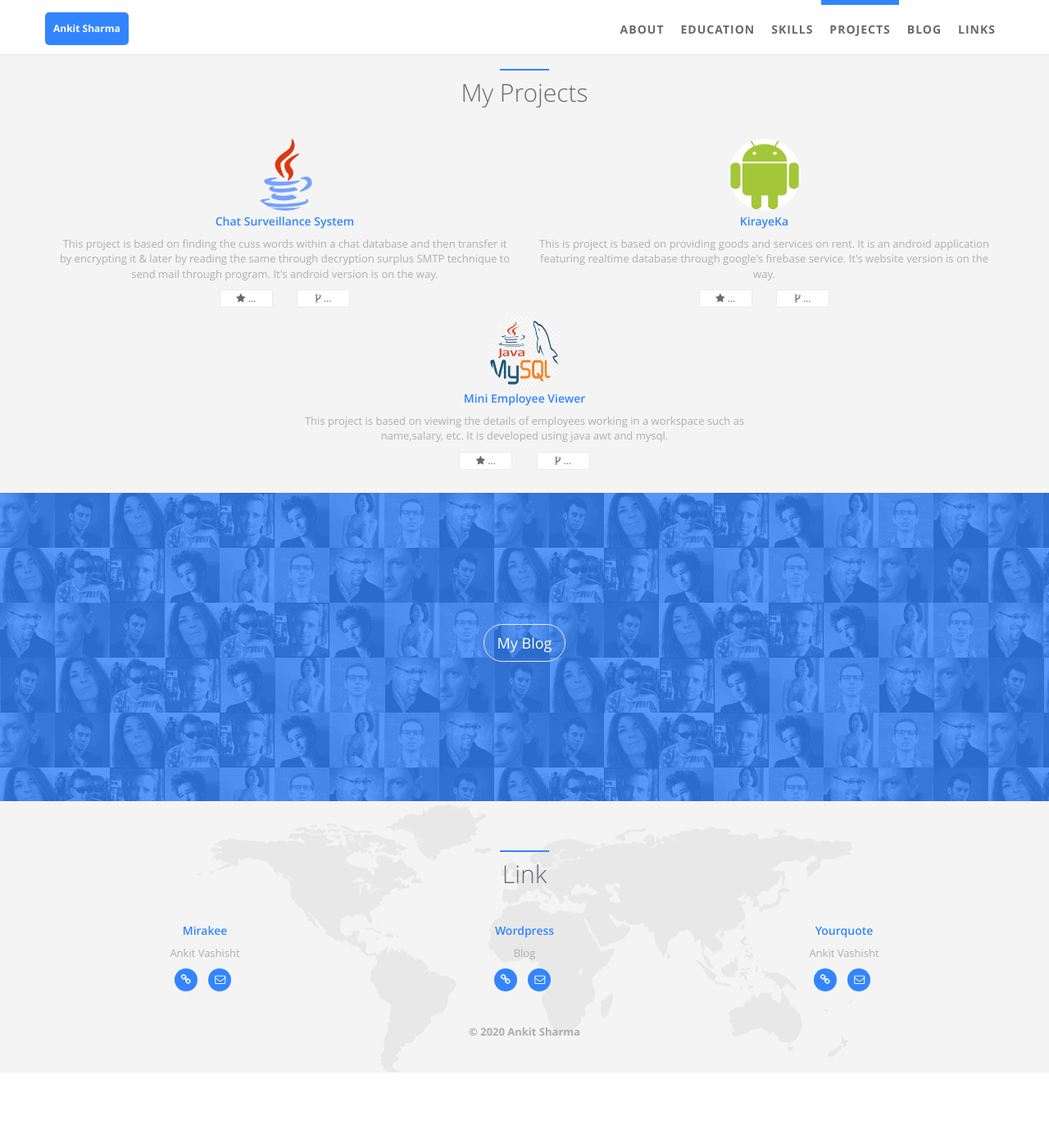
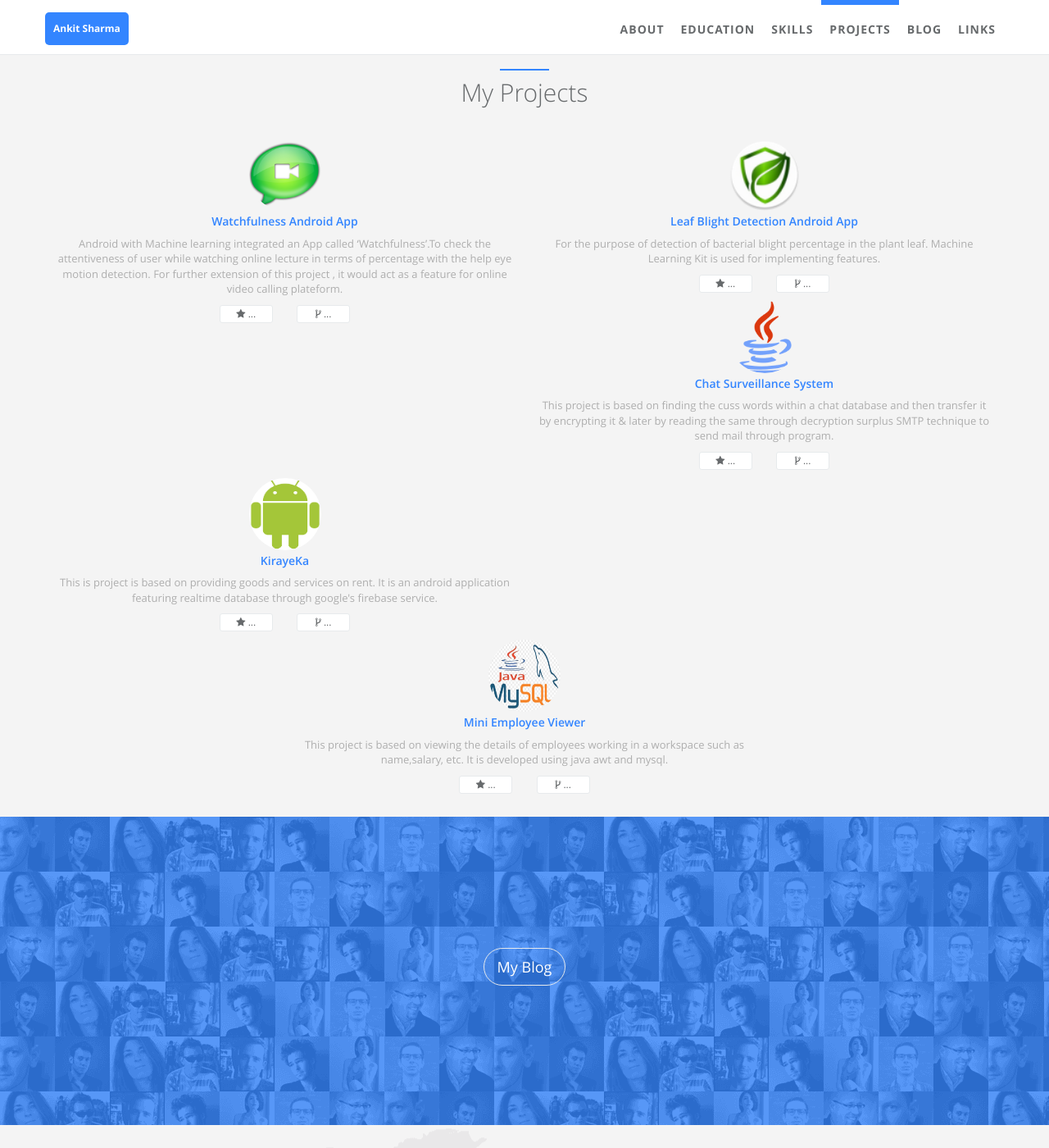
Before and after one commit to 8nkit/8nkit.github.io, a Jekyll site: the page built from index.html, in a window 1280 px wide and 1400 px high, scrolled down 2644 px. Shown: the whole window at 82% size. Built offline with Jekyll 4.4.1, drawn with Linux system fonts in a browser that asks for light colours; before the commit the page ends 3952 px from its top, so only the background shows below that.

Commit message:
projects updated

```diff
--- a/_data/index/links.yml
+++ b/_data/index/links.yml
@@ -11,8 +11,8 @@
   website: https://8nkit.home.blog
   email: enbact@gmail.com
 
-- last_name: Yourquote
+- last_name: LinkedIn
   first_name:
-  desc: Ankit Vashisht
-  website: https://www.yourquote.in/ankit-w63q/quotes
+  desc: Ankit Sharma
+  website: https://www.linkedin.com/in/8nkit
   email: enbact@gmail.com
--- a/_data/index/projects.yml
+++ b/_data/index/projects.yml
@@ -1,17 +1,29 @@
 # projects section data
 # If you don't have language feature(language.yml is empty), ignore "i18n" items
 # Suggest projects' img be located at '/static/assets/img/landing', and edit following img items.
+- name: Watchfulness Android App
+  gh_user: 8nkit
+  repo: DAAproject
+  img: /static/assets/img/landing/project.png
+  desc: Android with Machine learning integrated an App called ‘Watchfulness’.To check the attentiveness of user while watching online lecture in terms of percentage with the help eye motion detection. For further extension of this project , it would act as a feature for online video calling plateform.
+
+- name: Leaf Blight Detection Android App
+  gh_user: 8nkit
+  repo: DAAproject
+  img: /static/assets/img/landing/project1.png
+  desc: For the purpose of detection of bacterial blight percentage in the plant leaf. Machine Learning Kit is used for implementing features.
+
 - name: Chat Surveillance System
   gh_user: 8nkit
   repo: DAAproject
   img: /static/assets/img/landing/jekyll.png
-  desc: This project is based on finding the cuss words within a chat database and then transfer it by encrypting it & later by reading the same through decryption surplus SMTP technique to send mail through program. It's android version is on the way.
+  desc: This project is based on finding the cuss words within a chat database and then transfer it by encrypting it & later by reading the same through decryption surplus SMTP technique to send mail through program.
 
 - name: KirayeKa
   gh_user: 8nkit
   repo: Kirayeka
   img: /static/assets/img/landing/google.png
-  desc: This is project is based on providing goods and services on rent. It is an android application featuring realtime database through google's firebase service. It's website version is on the way.
+  desc: This is project is based on providing goods and services on rent. It is an android application featuring realtime database through google's firebase service.
 
 - name: Mini Employee Viewer
   gh_user: 8nkit
```
Also changed, not shown: static/assets/img/landing/me.png (deleted), static/assets/img/landing/project.png (added), static/assets/img/landing/project1.png (added).
